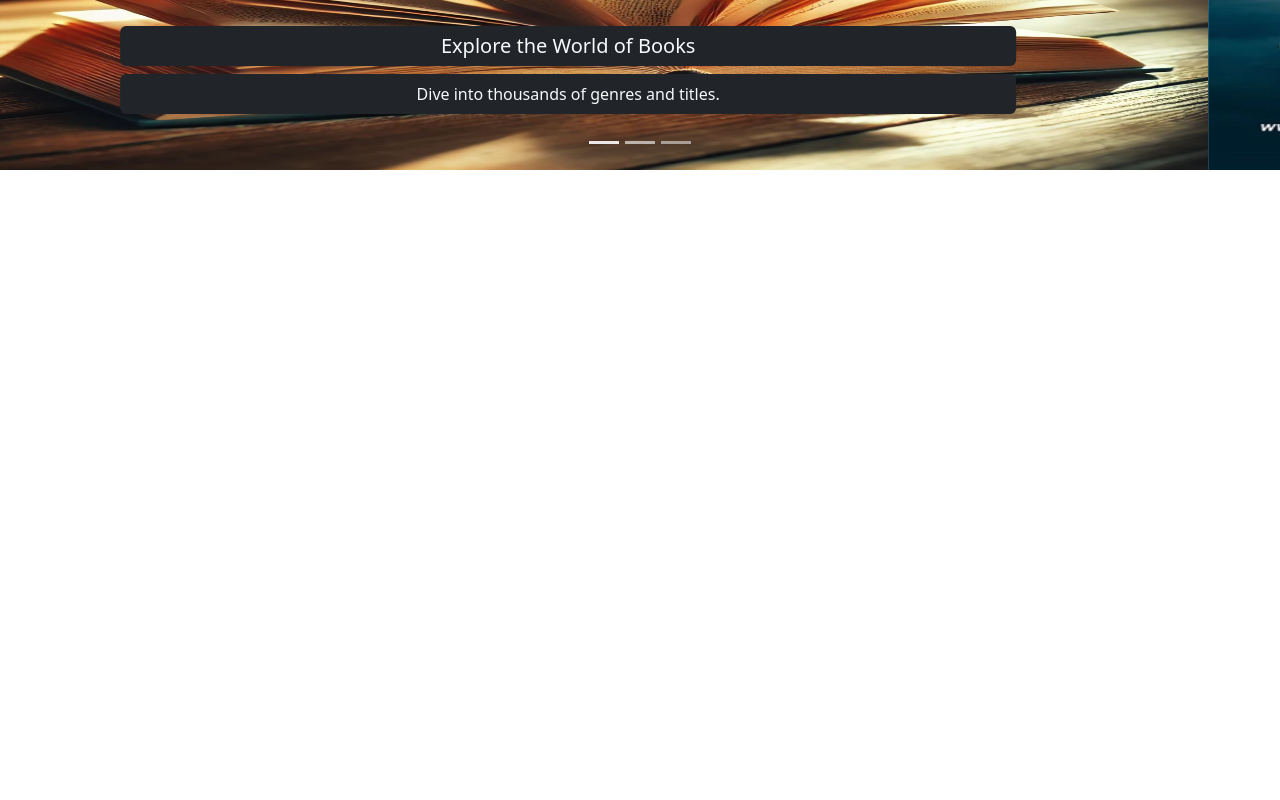
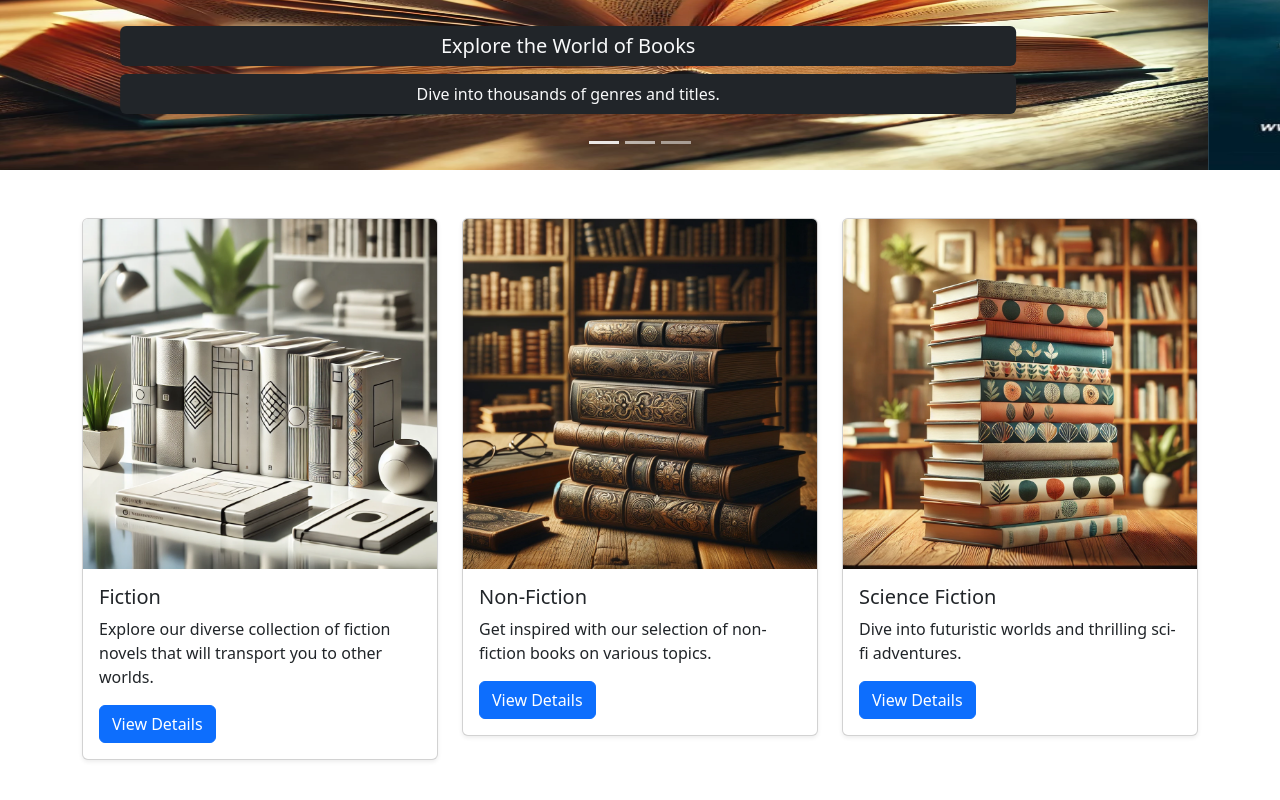
Before and after one commit to MostofaAsik/Book-Heaven, a plain HTML site: page index.html in a window 1280 px wide. Shown: the part 394-1194 px from the top of the page. Before the commit the page ends 800 px from the top, so only its background shows below. Drawn offline with nearby package versions, Linux system fonts and the light colour scheme; a script that the page names is missing.

Commit message:
Showcase Book

```diff
--- a/index.html
+++ b/index.html
@@ -73,6 +73,47 @@
     </section>
     <!-- End Carousel Section -->
 
+    <!-- Showcase Section -->
+    <section id="showcase" class="container my-5 ">
+        <div class="row g-4">
+
+            <div class="col-md-4">
+                <div class="card shadow-sm custom-card">
+                    <img src="./img/image2.webp" style="height: 350px;" class="card-img-top " alt="Genre 1">
+                    <div class="card-body">
+                        <h5 class="card-title">Fiction</h5>
+                        <p class="card-text">Explore our diverse collection of fiction novels that will transport you to
+                            other worlds.</p>
+                        <a href="#" class="btn btn-primary">View Details</a>
+                    </div>
+                </div>
+            </div>
+
+            <div class="col-md-4">
+                <div class="card shadow-sm custom-card">
+                    <img src="./img/image3.webp" style="height: 350px;" class="card-img-top" alt="Genre 2">
+                    <div class="card-body">
+                        <h5 class="card-title">Non-Fiction</h5>
+                        <p class="card-text">Get inspired with our selection of non-fiction books on various topics.</p>
+                        <a href="#" class="btn btn-primary">View Details</a>
+                    </div>
+                </div>
+            </div>
+
+            <div class="col-md-4">
+                <div class="card shadow-sm custom-card">
+                    <img src="./img/image4.webp" style="height: 350px;" class="card-img-top" alt="Genre 3">
+                    <div class="card-body">
+                        <h5 class="card-title">Science Fiction</h5>
+                        <p class="card-text">Dive into futuristic worlds and thrilling sci-fi adventures.</p>
+                        <a href="#" class="btn btn-primary">View Details</a>
+                    </div>
+                </div>
+            </div>
+        </div>
+    </section>
+    <!-- End Showcase Section -->
+
 
 
 <!-- Bootstrap JS Bundle -->
```
